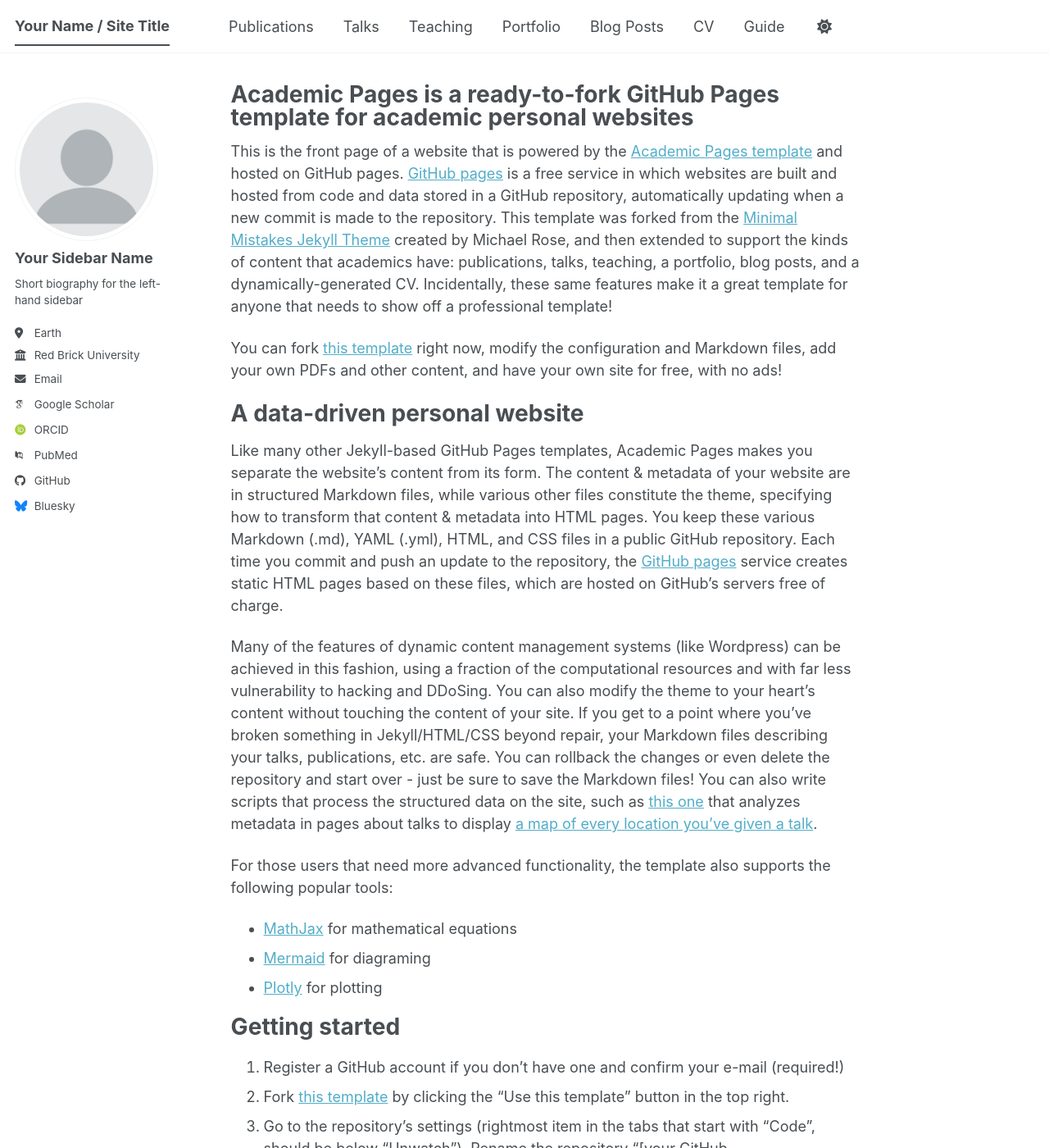
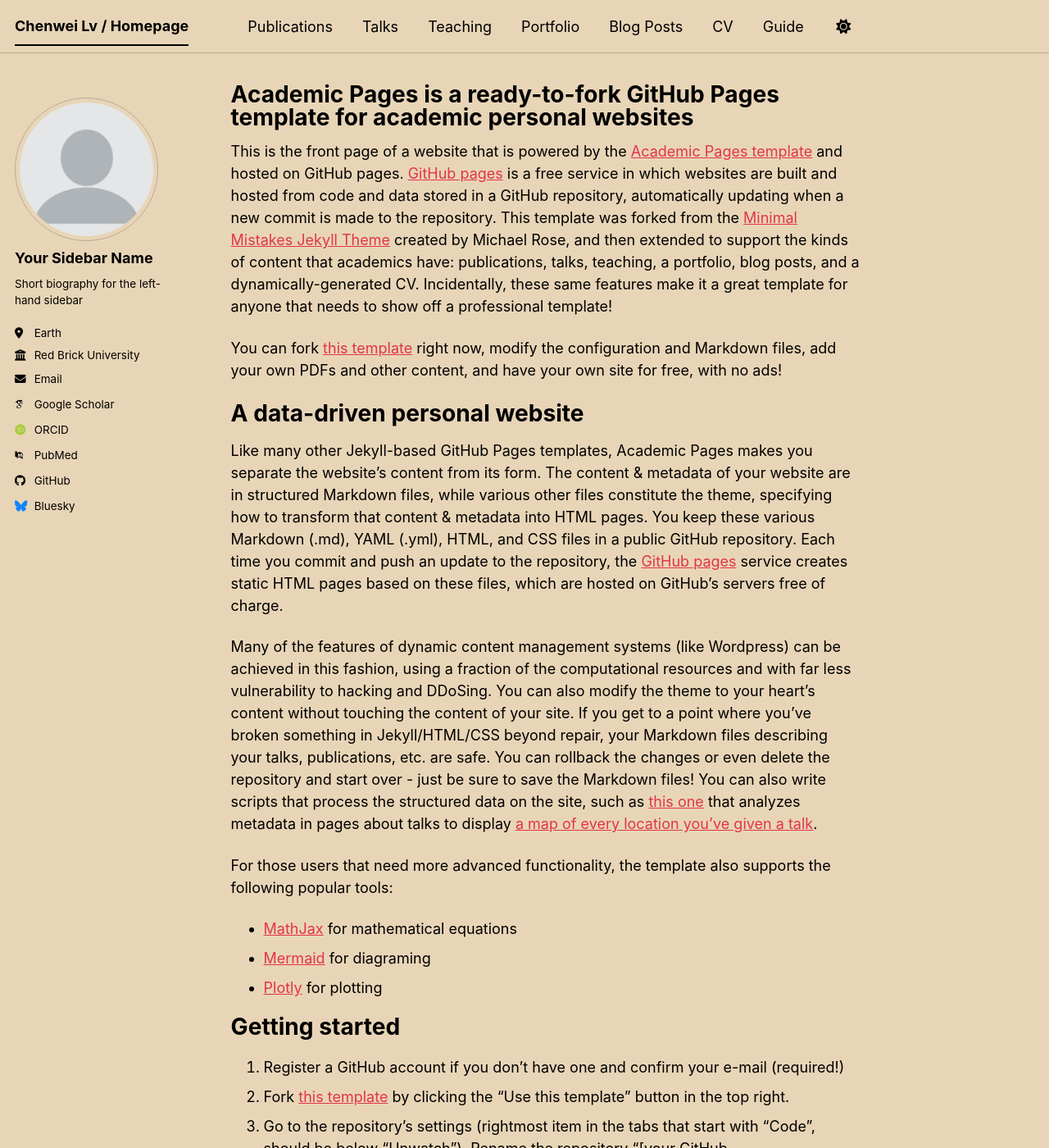
Before and after one commit to chenweilv/chenweilv.github.io, a Jekyll site: the page built from _pages/about.md, in a window 1280 px wide and 1400 px high. Shown: the whole window at 82% size. Built offline with Jekyll 4.4.1, drawn with Linux system fonts in a browser that asks for light colours; some web fonts are replaced; a script bundle is joined from its source files by our own code; library files that are not in the unit come from our copies; some of the changed text lies outside the part shown.

Commit message:
Update _config.yml

```diff
--- a/_config.yml
+++ b/_config.yml
@@ -8,15 +8,15 @@
 
 # Basic Site Settings
 locale                   : "en-US"
-site_theme               : "default" # The available themes options are "default", "air", "sunrise", "mint", "dirt" and "contrast"
-title                    : "Your Name / Site Title"
+site_theme               : "sunrise" # The available themes options are "default", "air", "sunrise", "mint", "dirt" and "contrast"
+title                    : "Chenwei Lv / Homepage"
 title_separator          : "-"
-name                     : &name "Your Name"
+name                     : &name "Chenwei Lv"
 description              : &description "Your Name's academic portfolio"   # Update this with a general description of your site, this is the default if not overridden by a page
-url                      : https://academicpages.github.io # The base hostname & protocol for your site e.g. "https://[your GitHub username].github.io",
+url                      : https://chenweilv.github.io # The base hostname & protocol for your site e.g. "https://[your GitHub username].github.io",
                                                            # or if you already have some other page hosted on Github then use "https://[your GitHub username].github.io/[Your Repo Name]"
 baseurl                  : "" # the subpath of your site, e.g. "/blog"
-repository               : "academicpages/academicpages.github.io"
+repository               : "chenweilv/chenweilv.github.io"
 
 # Site Author - The following control what appear as part of the author content on the side bar.
 #               If a field is blank the icon and link will not appear, otherwise it will be shown.
```
